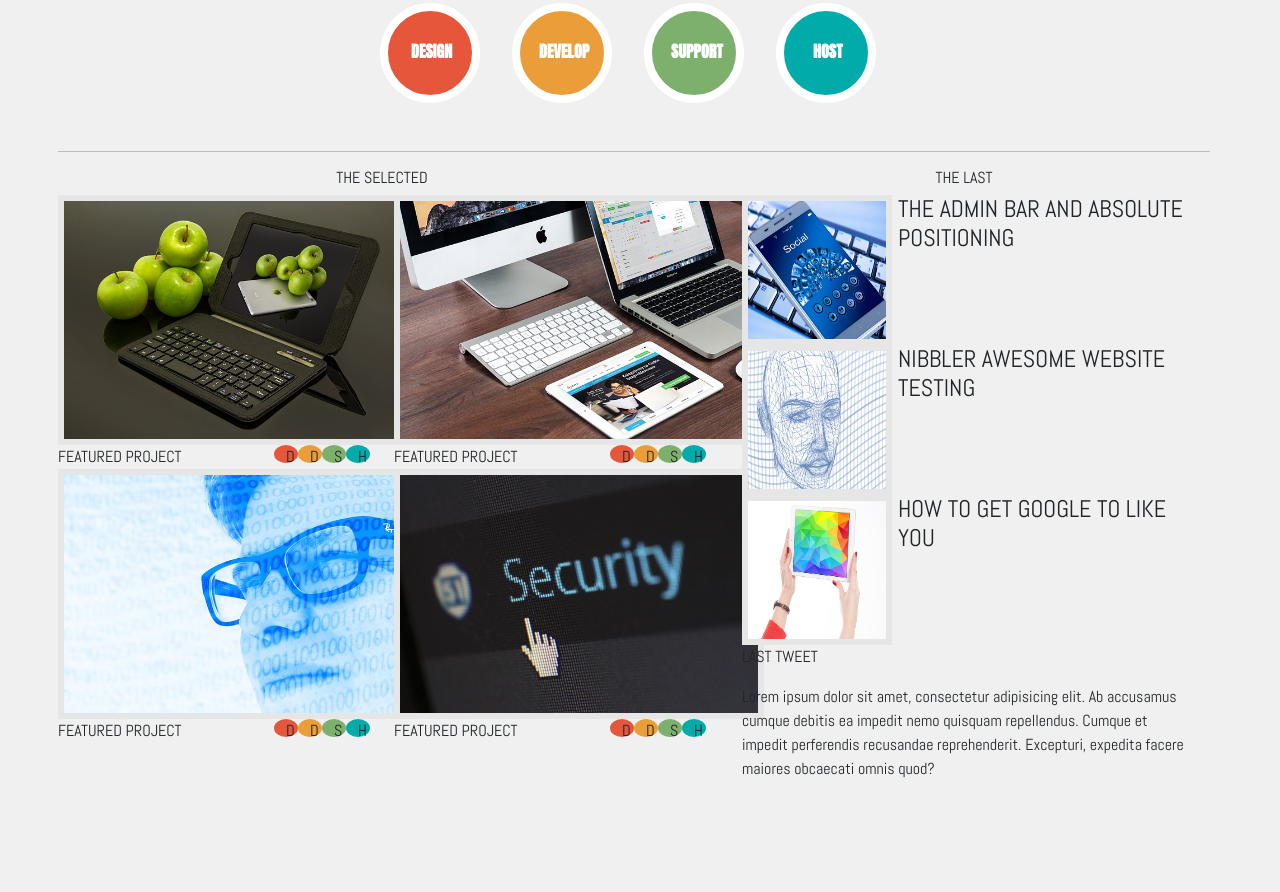
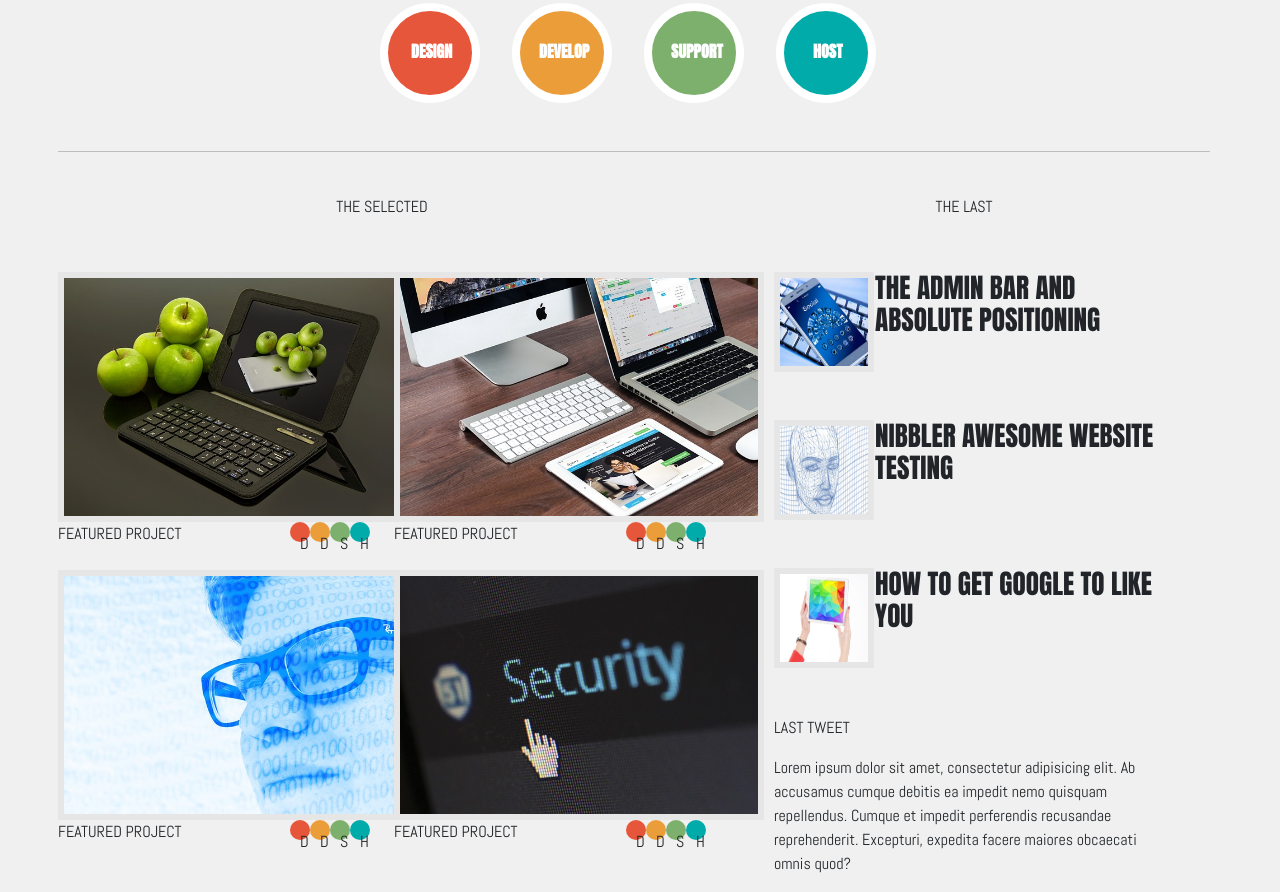
Before and after one commit to alexander-james-codeup-design/codeup-design-project, a plain HTML site: page index.html in a window 1280 px wide. Shown: the part 400-1292 px from the top of the page. Before the commit the page ends 1197 px from the top, so only its background shows below. Drawn offline with nearby package versions, Linux system fonts and the light colour scheme.

Commit message:
fixed spacing on circles and 'The Last Container.'

```diff
--- a/index.html
+++ b/index.html
@@ -43,17 +43,6 @@
         <div class="row">
             <div class="col-12 visual"><h1>VISUAL DESIGN & WEB DEVELOPMENT</h1></div>
             <div class="col-12 park"><h3>FROM PARK CITY, UTAH</h3></div>
-            <!--            <div class="container">-->
-            <!--                <div class="row">-->
-            <!--                    <div class="col-12">-->
-            <!--                        <div class="mx-3 big-red-circle rounded-circle"><p>DESIGN</p></div>-->
-            <!--                        <div class="mx-3 big-orange-circle rounded-circle"><p>DEVELOP</p></div>-->
-            <!--                        <div class="mx-3 big-green-circle rounded-circle"><p>SUPPORT</p></div>-->
-            <!--                        <div class="mx-3 big-blue-circle rounded-circle"><p>HOST</P></div>-->
-            <!--                    </div>-->
-            <!--                </div>-->
-
-            <!--            </div>-->
             <div class="container">
                 <div class="row justify-content-center mb-5">
                     <div class="mx-3 big-red-circle rounded-circle"><p>DESIGN</p></div>
@@ -61,17 +50,19 @@
                     <div class="mx-3 big-green-circle rounded-circle"><p>SUPPORT</p></div>
                     <div class="mx-3 big-blue-circle rounded-circle"><p>HOST</P></div>
                 </div>
+
             </div>
+
             <hr>
             <div class="col-7">
                 <div class="box-left">
                     <div class="container">
                         <div class="row">
-                            <div class="col-12"><h6>THE SELECTED</h6></div>
+                            <div class="col-12 mb-5"><h6 class="the-selected">THE SELECTED</h6></div>
                             <div class="col-6"><img src="images/apple-ipad.jpg" alt="">
                                 <div class="container">
                                     <div class="row justify-content-center">
-                                        <div class="col">FEATURED PROJECT</div>
+                                        <div class="col mb-4">FEATURED PROJECT</div>
                                         <div class="small-red-circle rounded-circle"><p>D</p></div>
                                         <div class="small-orange-circle rounded-circle"><p>D</p></div>
                                         <div class="small-green-circle rounded-circle"><p>S</p></div>
@@ -82,7 +73,7 @@
                             <div class="col-6"><img src="images/macbook.jpg" alt="">
                                 <div class="container">
                                     <div class="row justify-content-center">
-                                        <div class="col">FEATURED PROJECT</div>
+                                        <div class="col mb-4">FEATURED PROJECT</div>
                                         <div class="small-red-circle rounded-circle"><p>D</p></div>
                                         <div class="small-orange-circle rounded-circle"><p>D</p></div>
                                         <div class="small-green-circle rounded-circle"><p>S</p></div>
@@ -93,7 +84,7 @@
                             <div class="col-6"><img src="images/man.jpg" alt="">
                                 <div class="container">
                                     <div class="row justify-content-center">
-                                        <div class="col">FEATURED PROJECT</div>
+                                        <div class="col mb-4">FEATURED PROJECT</div>
                                         <div class="small-red-circle rounded-circle"><p>D</p></div>
                                         <div class="small-orange-circle rounded-circle"><p>D</p></div>
                                         <div class="small-green-circle rounded-circle"><p>S</p></div>
@@ -104,7 +95,7 @@
                             <div class="col-6"><img src="images/security.jpg" alt="">
                                 <div class="container">
                                     <div class="row justify-content-center">
-                                        <div class="col">FEATURED PROJECT</div>
+                                        <div class="col mb-4">FEATURED PROJECT</div>
                                         <div class="small-red-circle rounded-circle"><p>D</p></div>
                                         <div class="small-orange-circle rounded-circle"><p>D</p></div>
                                         <div class="small-green-circle rounded-circle"><p>S</p></div>
@@ -118,20 +109,21 @@
             </div>
             <div class="col-5">
                 <div class="box-right">
-                    <div class="container">
+                    <div class="the-last-container container">
                         <div class="row">
-                            <div class="col-12"><h6>THE LAST</h6></div>
-                            <div class="col-4"><img src="images/mobile-phone.jpg" alt=""></div>
-                            <div class="col-8"><h4>THE ADMIN BAR AND ABSOLUTE POSITIONING</h4></div>
-                            <div class="col-4"><img src="images/head.jpg" alt=""></div>
-                            <div class="col-8"><h4>NIBBLER AWESOME WEBSITE TESTING</h4></div>
-                            <div class="col-4"><img src="images/ipad.jpg" alt=""></div>
-                            <div class="col-8"><h4>HOW TO GET GOOGLE TO LIKE YOU</h4></div>
-                            <div class="col-12"><p>LAST TWEET</p></div>
-                            <div class="col"><p>Lorem ipsum dolor sit amet, consectetur adipisicing elit. Ab accusamus
-                                cumque debitis ea impedit nemo quisquam repellendus. Cumque et impedit perferendis
-                                recusandae reprehenderit. Excepturi, expedita facere maiores obcaecati omnis quod?</p>
+                            <div class="col-12 mb-5"><h6 class="the-last">THE LAST</h6></div>
+                            <div class="col-3 mb-5"><img class="the-last-images" src="images/mobile-phone.jpg" alt="">
                             </div>
+                            <div class="col-9"><h4>THE ADMIN BAR AND ABSOLUTE POSITIONING</h4></div>
+                            <div class="col-3 mb-5"><img class="the-last-images" src="images/head.jpg" alt=""></div>
+                            <div class="col-9"><h4>NIBBLER AWESOME WEBSITE TESTING</h4></div>
+                            <div class="col-3 mb-5"><img class="the-last-images" src="images/ipad.jpg" alt=""></div>
+                            <div class="col-9"><h4>HOW TO GET GOOGLE TO LIKE YOU</h4></div>
+                            <div class="col-12 mb-0"><p class="the-last-tweet">LAST TWEET</p></div>
+                            <div class="col mb-0"><p>Lorem ipsum dolor sit amet, consectetur adipisicing elit. Ab
+                                accusamus cumque debitis ea impedit nemo quisquam repellendus. Cumque et impedit
+                                perferendis recusandae reprehenderit. Excepturi, expedita facere maiores obcaecati omnis
+                                quod?</p></div>
                         </div>
                     </div>
                 </div>
@@ -223,4 +215,4 @@
 <!--            <div class="col"><img src="" alt=""></div>-->
 <!--        </section>-->
 <!--        </div>-->
-<!--    </section>--><!--    </section>-->
+<!--    </section>-->
--- a/style.css
+++ b/style.css
@@ -134,7 +134,35 @@ h6{
 }
 /*THE LAST CONTAINER*/
 .col-5 .container .row img{
-    width: 150px;
-    height: 150px;
+    width: 100px;
+    height: 100px;
     border: 6px solid #e6e6e6;
+    padding-right: 0;
 }
+.container .row h4{
+    font-family: "Anton";
+    padding-left: 0;
+    font-size: 1.7em;
+}
+.the-last-container .row{
+    margin-left: 20px;
+    margin-right: 20px;
+}
+hr{
+    margin-bottom: 45px;
+}
+.col-6 .container .row .small-red-circle{
+    padding: 10px;
+}
+.col-6 .container .row .small-orange-circle{
+    padding: 10px;
+}
+.col-6 .container .row .small-green-circle{
+    padding: 10px;
+}
+.col-6 .container .row .small-blue-circle{
+    padding: 10px;
+}
+.small-orange-circle{
+    border;
+}
```
